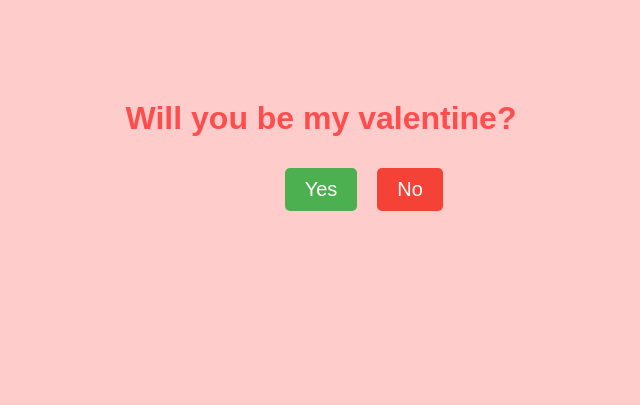
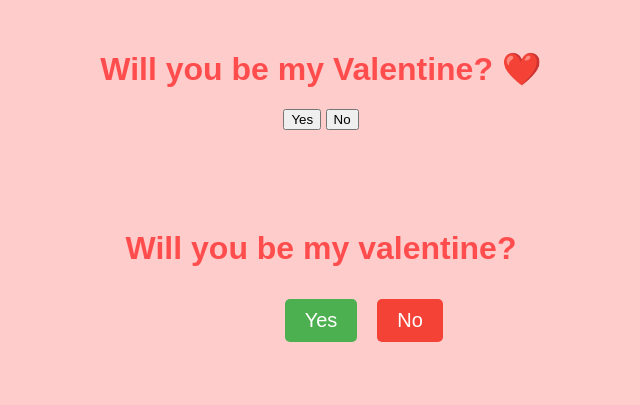
Before and after one commit to jen283/For-my-bae, a plain HTML site: page index (1).html in a window 1280 px wide. Shown: the whole page, without its empty margins (319-959 px from the left). Drawn offline with Linux system fonts and the light colour scheme.

Commit message:
Update index (1).html

```diff
--- a/index (1).html
+++ b/index (1).html
@@ -1,3 +1,26 @@
+<!DOCTYPE html>
+<html lang="en">
+<head>
+    <meta charset="UTF-8">
+    <meta name="viewport" content="width=device-width, initial-scale=1.0">
+    <title>For My Bae</title>
+    <style>
+        body {
+            font-family: Arial, sans-serif;
+            text-align: center;
+            margin: 50px;
+        }
+        h1 {
+            color: red;
+        }
+    </style>
+</head>
+<body>
+    <h1>Will you be my Valentine? ❤️</h1>
+    <button onclick="alert('Yes! ❤️')">Yes</button>
+    <button onclick="alert('Oh no 😢')">No</button>
+</body>
+</html>
 <!DOCTYPE html>
 <html lang="en">
 <head>
```
